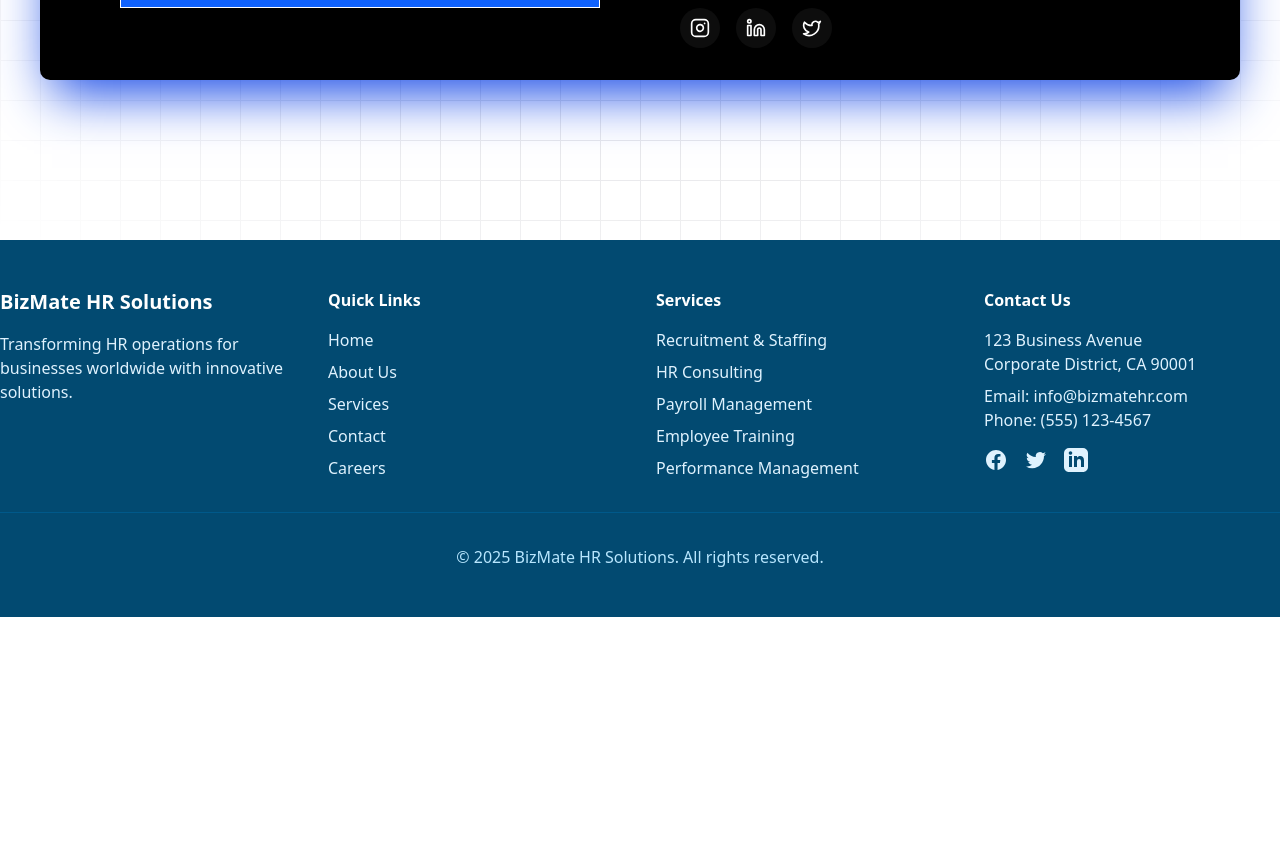
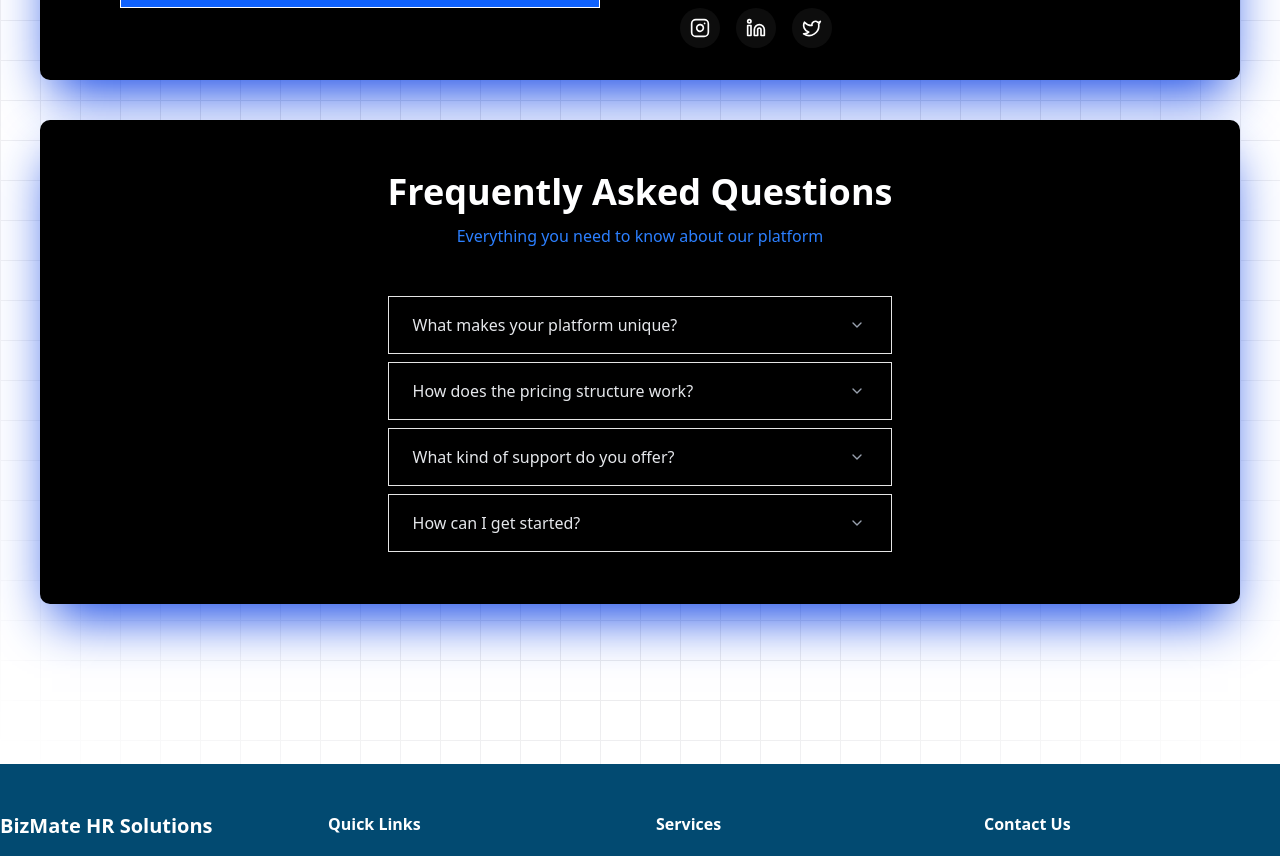
Before and after one commit to abhaykantmishra/bizmate-website, a Next.js app: page /contact in a window 1280 px wide. Shown: the part 820-1676 px from the top of the page. Before the commit the page ends 1437 px from the top, so only its background shows below. Built offline with nearby package versions, Linux system fonts and the light colour scheme.

Commit message:
feat: Add FAQ component to Contact page and adjust ContactForm styling

```diff
--- a/src/app/contact/page.js
+++ b/src/app/contact/page.js
@@ -3,6 +3,7 @@
 import React, { useState, useEffect, useRef } from "react";
 import { cn } from "@/lib/utils";
 import { ContactForm } from "@/components/contact-us";
+import Faq from "@/components/faq";
 
 export default function ContactPage() {
 
@@ -66,6 +67,7 @@ export default function ContactPage() {
             <div className="pointer-events-none absolute inset-0 flex items-center justify-center bg-white [mask-image:radial-gradient(ellipse_at_center,transparent_50%,black)] dark:bg-black"></div>
             <div className="w-full">
                 <ContactForm />
+                <Faq />
             </div>
         </div>
     </main>
--- a/src/components/contact-us.jsx
+++ b/src/components/contact-us.jsx
@@ -7,7 +7,7 @@ import Link from "next/link"
 
 export function ContactForm() {
   return (
-    <section className="md:my-40 my-10">
+    <section className="md:mt-40 mb-10 my-10">
         <div className="max-w-[1400px] mx-auto flex flex-col justify-center">
             <div className="flex md:flex-row  flex-col bg-black shadow-2xl shadow-blue-700 p-3 rounded-none md:rounded-lg z-20 md:px-10 mx-2 md:mx-10">
 
--- /dev/null
+++ b/src/components/faq.jsx
@@ -0,0 +1,170 @@
+"use client"
+
+import { useState } from "react"
+import { motion, AnimatePresence } from "motion/react"
+import { ChevronDown, Mail } from "lucide-react"
+import { cn } from "@/lib/utils"
+import Link from "next/link";
+
+const faqs = [
+    {
+      question: "What makes your platform unique?",
+      answer:
+        "Our platform stands out through its intuitive design, powerful automation capabilities, and seamless integration options. We've focused on creating a user experience that combines simplicity with advanced features.",
+    },
+    {
+      question: "How does the pricing structure work?",
+      answer:
+        "We offer flexible, transparent pricing tiers designed to scale with your needs. Each tier includes a core set of features, with additional capabilities as you move up. All plans start with a 14-day free trial.",
+    },
+    {
+      question: "What kind of support do you offer?",
+      answer:
+        "We provide comprehensive support through multiple channels. This includes 24/7 live chat, detailed documentation, video tutorials, and dedicated account managers for enterprise clients.",
+    },
+    {
+      question: "How can I get started?",
+      answer:
+        "You can get started by signing up for a free trial. Once you've signed up, you'll have access to our platform's full range of features. You can also contact our support team for assistance.",
+    },
+  ]
+
+function FAQItem({ question, answer, index }) {
+  const [isOpen, setIsOpen] = useState(false)
+
+  return (
+    <motion.div
+      initial={{ opacity: 0, y: 10 }}
+      animate={{ opacity: 1, y: 0 }}
+      transition={{
+        duration: 0.3,
+        delay: index * 0.15,
+        ease: "easeOut",
+      }}
+      className={cn(
+        "group rounded-lg border-[1px] border-neutral-200 dark:border-gray-800/50 rounded-none",
+        "transition-all duration-200 ease-in-out  mx-auto",
+        isOpen
+          ? "bg-linear-to-br from-white via-gray-50/50 to-white dark:from-white/5 dark:via-white/2 dark:to-white/5"
+          : "hover:bg-blue-400 text-white  dark:hover:bg-white/[0.02]",
+      )}
+    >
+      <button
+        type="button"
+        onClick={() => setIsOpen(!isOpen)}
+        className="w-full px-6 py-4 flex items-center justify-between gap-4"
+      >
+        <h3
+          className={cn(
+            "text-base font-medium transition-colors duration-200 text-left ",
+            "text-gray-200 dark:text-gray-300 ",
+            isOpen && "text-gray-900 dark:text-white ",
+          )}
+        >
+          {question}
+        </h3>
+        <motion.div
+          animate={{
+            rotate: isOpen ? 180 : 0,
+            scale: isOpen ? 1.1 : 1,
+          }}
+          transition={{
+            duration: 0.3,
+            ease: "easeInOut",
+          }}
+          className={cn(
+            "p-0.5 rounded-full shrink-0",
+            "transition-colors duration-200",
+            isOpen ? "text-primary" : "text-gray-400 dark:text-gray-500",
+          )}
+        >
+          <ChevronDown className="h-4 w-4" />
+        </motion.div>
+      </button>
+      <AnimatePresence initial={false} className="">
+        {isOpen && (
+          <motion.div
+
+            initial={{ height: 0, opacity: 0 }}
+            animate={{
+              height: "auto",
+              width: "auto",
+              opacity: 1,
+              transition: {
+                height: {
+                  duration: 0.4,
+                  ease: [0.04, 0.62, 0.23, 0.98],
+                },
+                opacity: {
+                  duration: 0.25,
+                  delay: 0.1,
+                },
+              },
+            }}
+            exit={{
+              height: 0,
+              opacity: 0,
+              transition: {
+                height: {
+                  duration: 0.3,
+                  ease: "easeInOut",
+                },
+                opacity: {
+                  duration: 0.25,
+                },
+              },
+            }}
+          >
+            <div className="px-6 pb-4 pt-2 ">
+              <motion.p
+                initial={{ y: -8, opacity: 0 }}
+                animate={{ y: 0, opacity: 1 }}
+                exit={{ y: -8, opacity: 0 }}
+                transition={{
+                  duration: 0.3,
+                  ease: "easeOut",
+                }}
+                className="text-sm text-gray-600 dark:text-gray-400 leading-relaxed"
+              >
+                {answer}
+              </motion.p>
+            </div>
+          </motion.div>
+        )}
+      </AnimatePresence>
+    </motion.div>
+  )
+}
+
+function Faq() {
+
+  return (
+    <section className="md:mb-40 mb-10">
+        <div className="max-w-[1400px] mx-auto flex flex-col justify-center">
+            <div className="flex md:flex-row  flex-col bg-black shadow-2xl shadow-blue-700 p-3 rounded-none md:rounded-lg z-20 md:px-10 mx-2 md:mx-10">
+                <div className=" px-4 mx-auto py-10">
+                    <motion.div
+                    initial={{ opacity: 0, y: 20 }}
+                    animate={{ opacity: 1, y: 0 }}
+                    transition={{ duration: 0.5 }}
+                    className="max-w-2xl mx-auto text-center mb-12"
+                    >
+                    <h2 className="text-2xl md:text-4xl font-semibold mb-3 bg-linear-to-r from-gray-900 via-gray-800 to-gray-900 dark:from-white dark:via-gray-100 dark:to-white bg-clip-text text-white">
+                        Frequently Asked Questions
+                    </h2>
+                    <p className="text-sm md:text-base text-blue-500">Everything you need to know about our platform</p>
+                    </motion.div>
+
+                    <div className="max-w-2xl mx-auto space-y-2">
+                    {faqs.map((faq, index) => (
+                        <FAQItem key={index} {...faq} index={index} />
+                    ))}
+                    </div>
+                </div>
+            </div>
+        </div>
+    </section>
+  )
+}
+
+export default Faq
```
